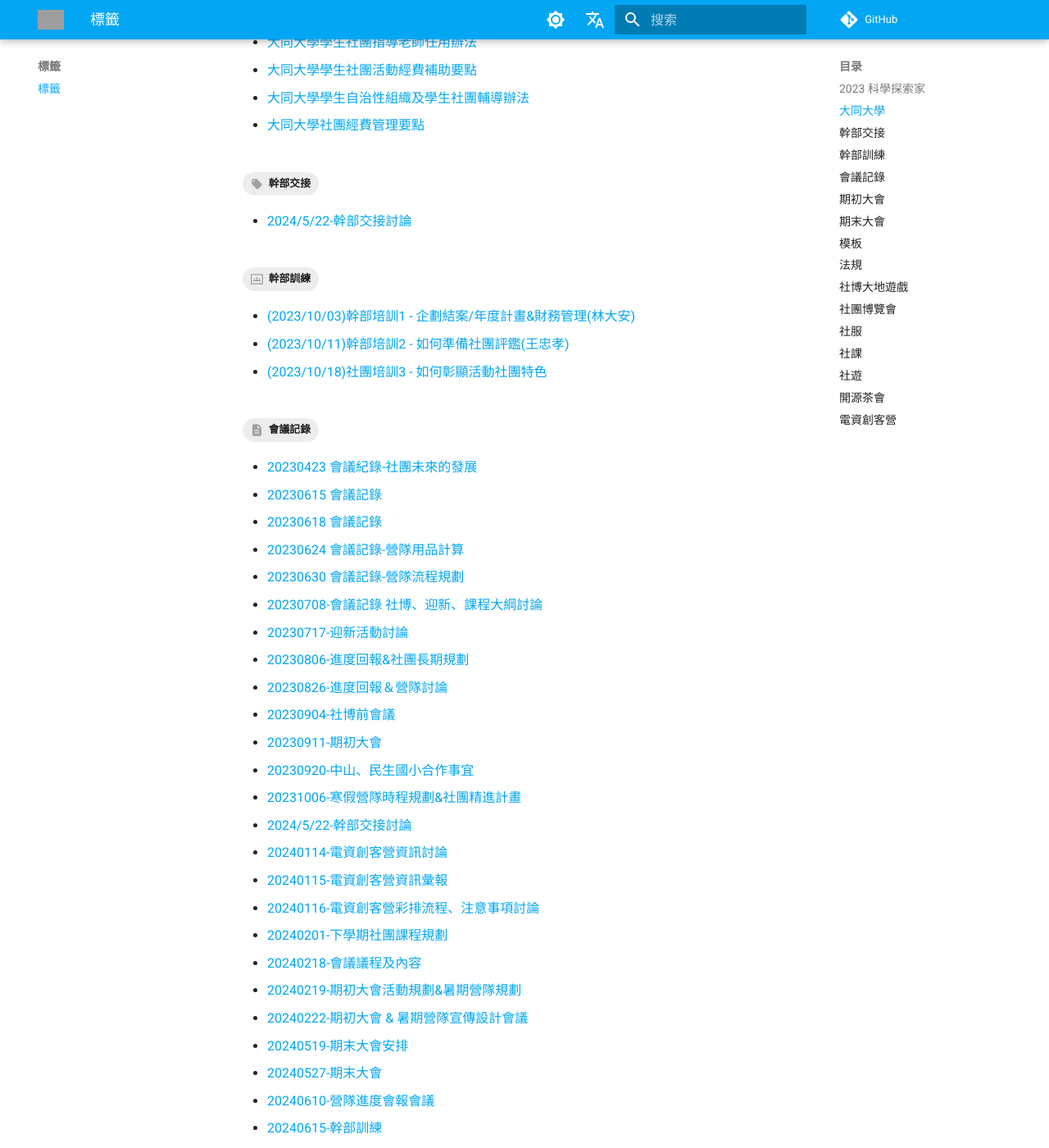
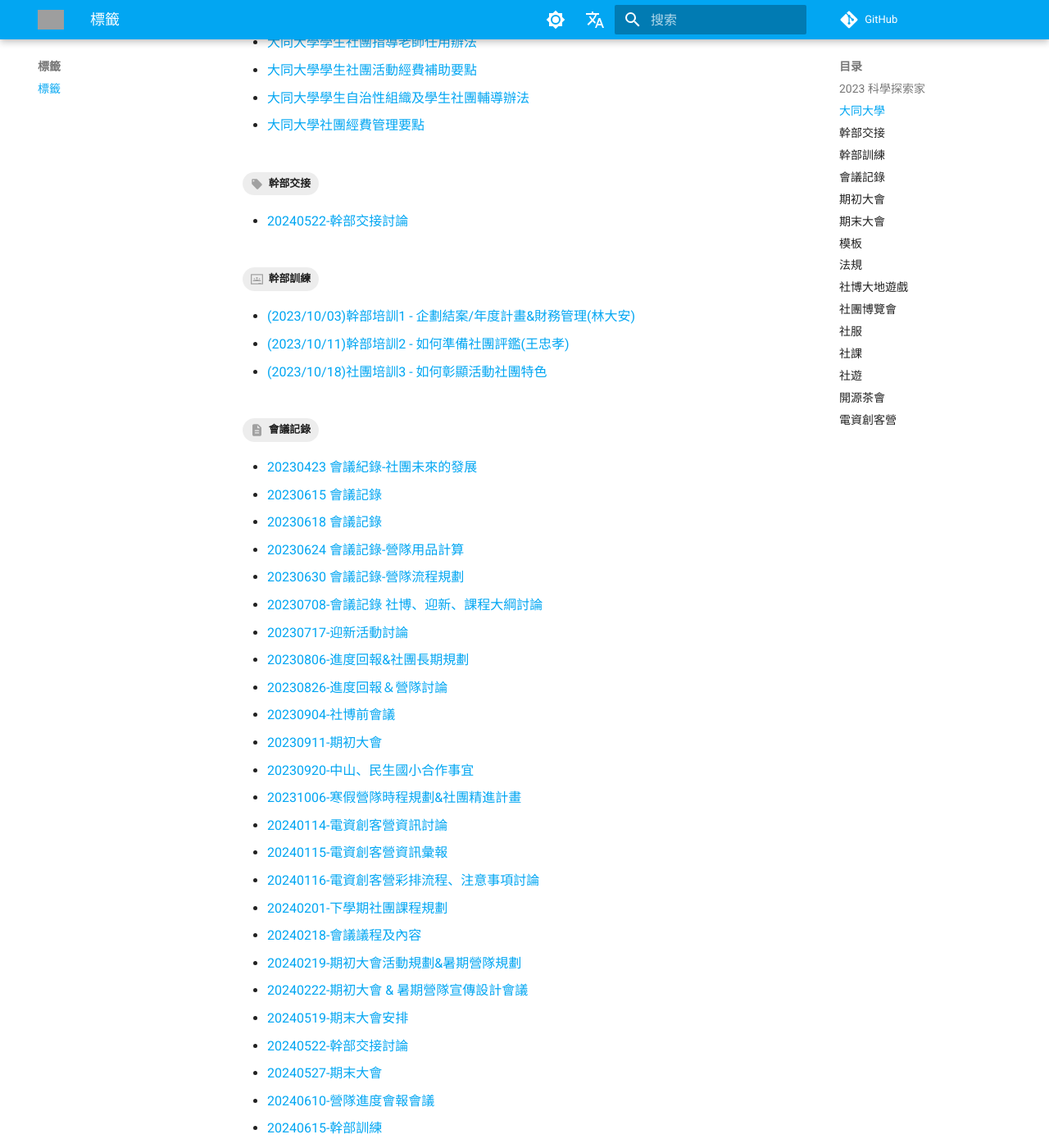
Before and after one commit to TTUSSC/Document, an MkDocs documentation site: the page built from docs/tags.md, in a window 1280 px wide and 1400 px high, scrolled down 623 px. Shown: the whole window at 82% size. Built offline with MkDocs 1.6.1 and Material for MkDocs 9.7.7, drawn with Linux system fonts in a browser that asks for light colours; comment, search, counter and statistics services are not loaded; grey boxes are pictures that could not be loaded.

Commit message:
Change 20240522 minute title

```diff
--- a/docs/minutes/112/20240522.md
+++ b/docs/minutes/112/20240522.md
@@ -1,12 +1,12 @@
 ---
-title: 2024/5/22-幹部交接討論
+title: 20240522-幹部交接討論
 description:
 image:
 tags:
 - 會議記錄
 - 幹部交接
 ---
-# 2024/5/22-幹部交接討論
+# 20240522-幹部交接討論
 ## 會議資訊
 日期: 2024/05/22
 時間: 20:00~22:00
```
